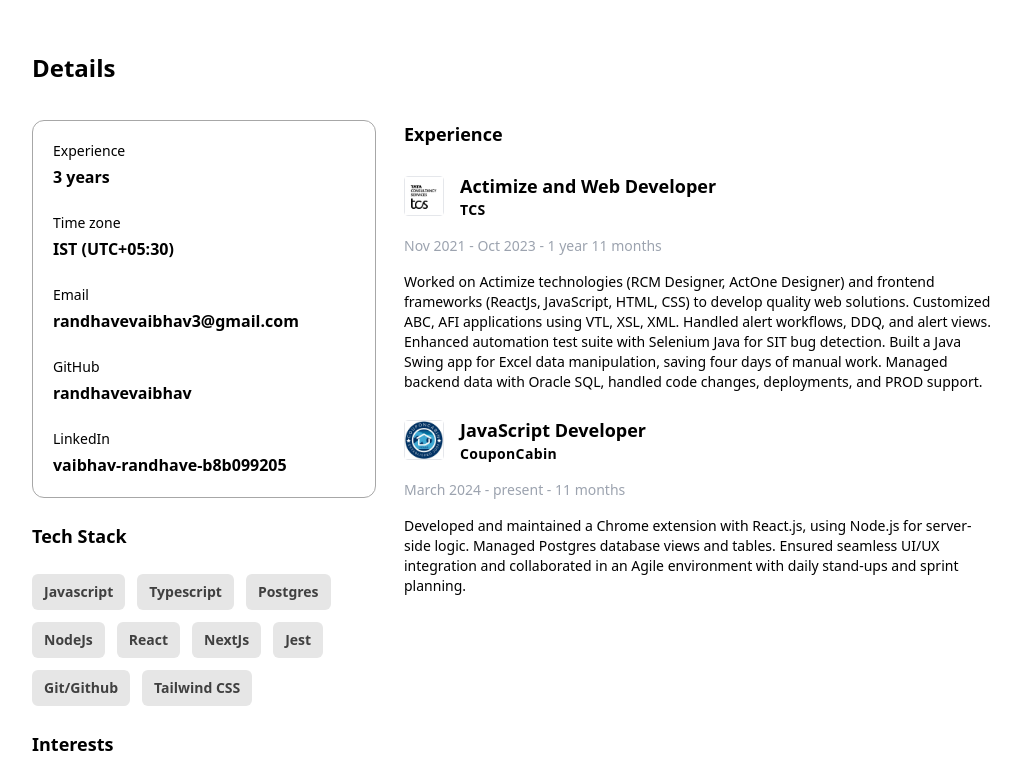
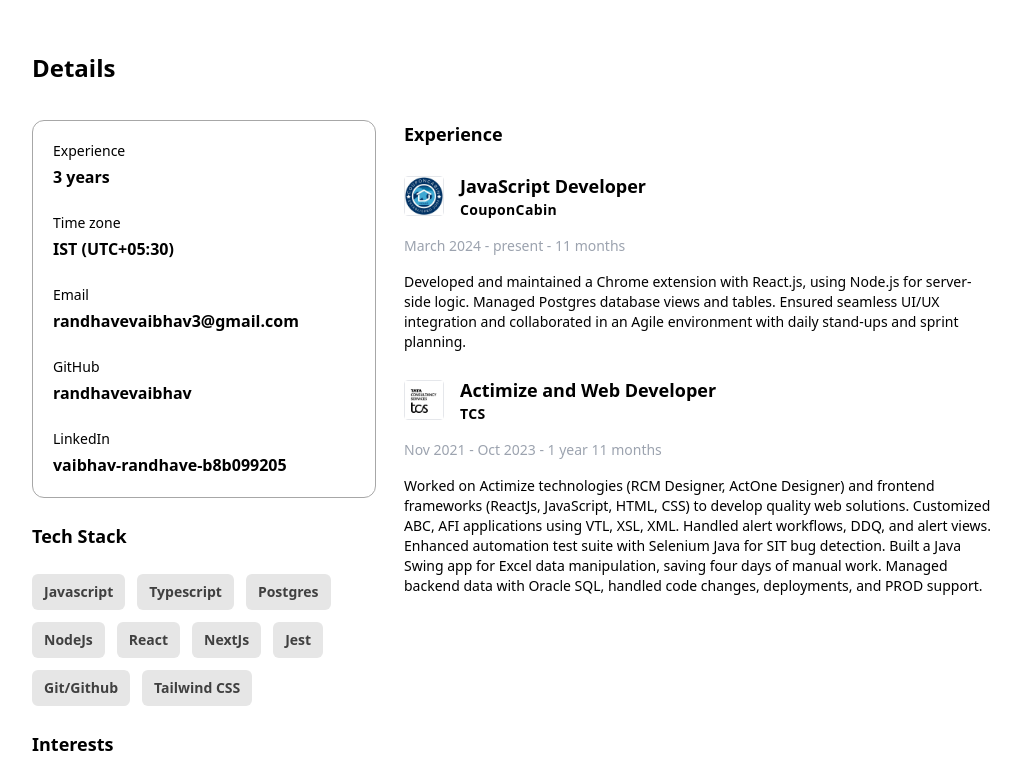
Before and after one commit to randhavevaibhav/PortFReact, a React (Vite) app: page /about in a window 1280 px wide. Shown: the part 604-1385 px from the top of the page, without its empty margins (128-1149 px from the left). Built offline with nearby package versions, Linux system fonts and the light colour scheme.

Commit message:
added latest comp. on top

```diff
--- a/src/components/Details/Companies.jsx
+++ b/src/components/Details/Companies.jsx
@@ -4,19 +4,19 @@
 const companyList = [
   {
     id: 1,
+    name: "CouponCabin",
+    companyImg: CouponCabinImg,
+    position: "JavaScript Developer",
+    dates: "March 2024 - present - 11 months",
+    description: `Developed and maintained a Chrome extension with React.js, using Node.js for server-side logic. Managed Postgres database views and tables. Ensured seamless UI/UX integration and collaborated in an Agile environment with daily stand-ups and sprint planning.`,
+  },
+  {
+    id: 2,
     name: "TCS",
     companyImg: TCSImg,
     position: "Actimize and Web Developer",
     dates: "Nov 2021 - Oct 2023 - 1 year 11 months",
     description: `Worked on Actimize technologies (RCM Designer, ActOne Designer) and frontend frameworks (ReactJs, JavaScript, HTML, CSS) to develop quality web solutions. Customized ABC, AFI applications using VTL, XSL, XML. Handled alert workflows, DDQ, and alert views. Enhanced automation test suite with Selenium Java for SIT bug detection. Built a Java Swing app for Excel data manipulation, saving four days of manual work. Managed backend data with Oracle SQL, handled code changes, deployments, and PROD support.`,
-  },
-  {
-    id: 2,
-    name: "CouponCabin",
-    companyImg: CouponCabinImg,
-    position: "JavaScript Developer",
-    dates: "March 2024 - present - 11 months",
-    description: `Developed and maintained a Chrome extension with React.js, using Node.js for server-side logic. Managed Postgres database views and tables. Ensured seamless UI/UX integration and collaborated in an Agile environment with daily stand-ups and sprint planning.`,
   },
 ];
 
```
